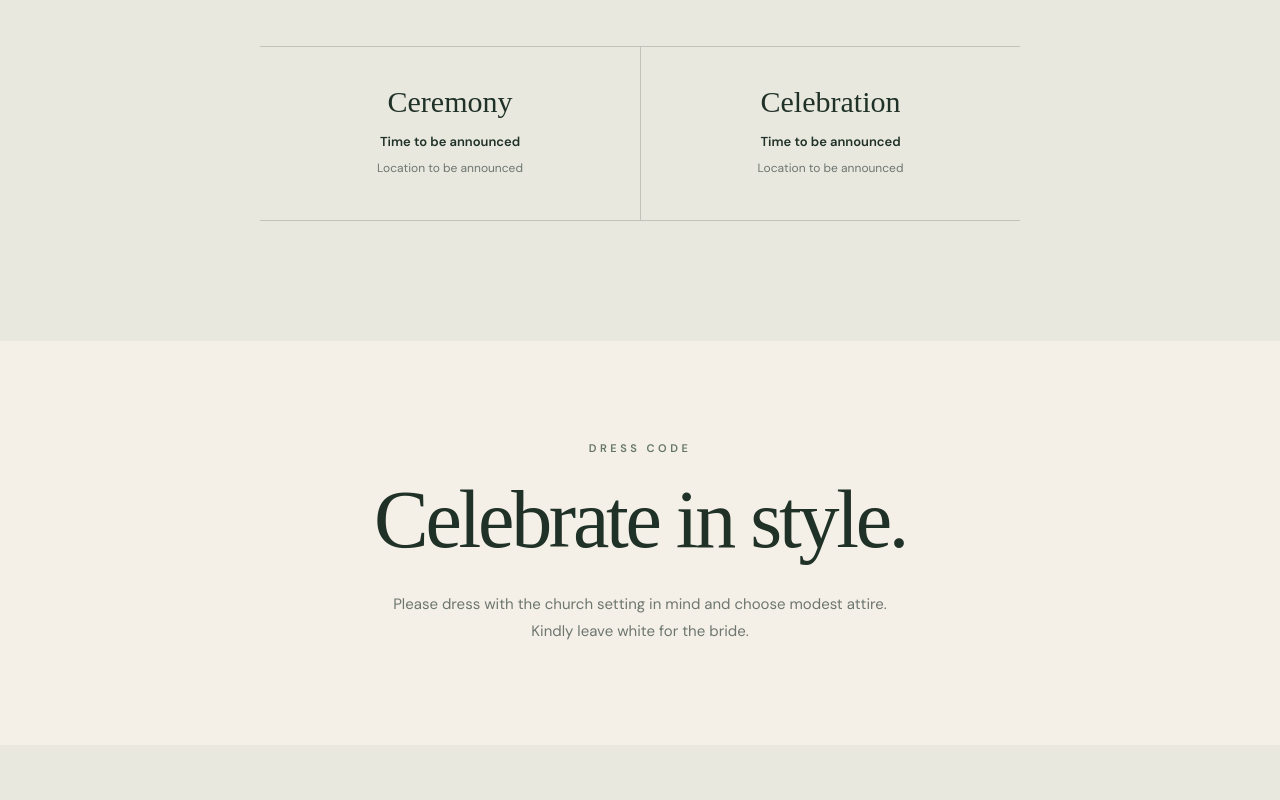
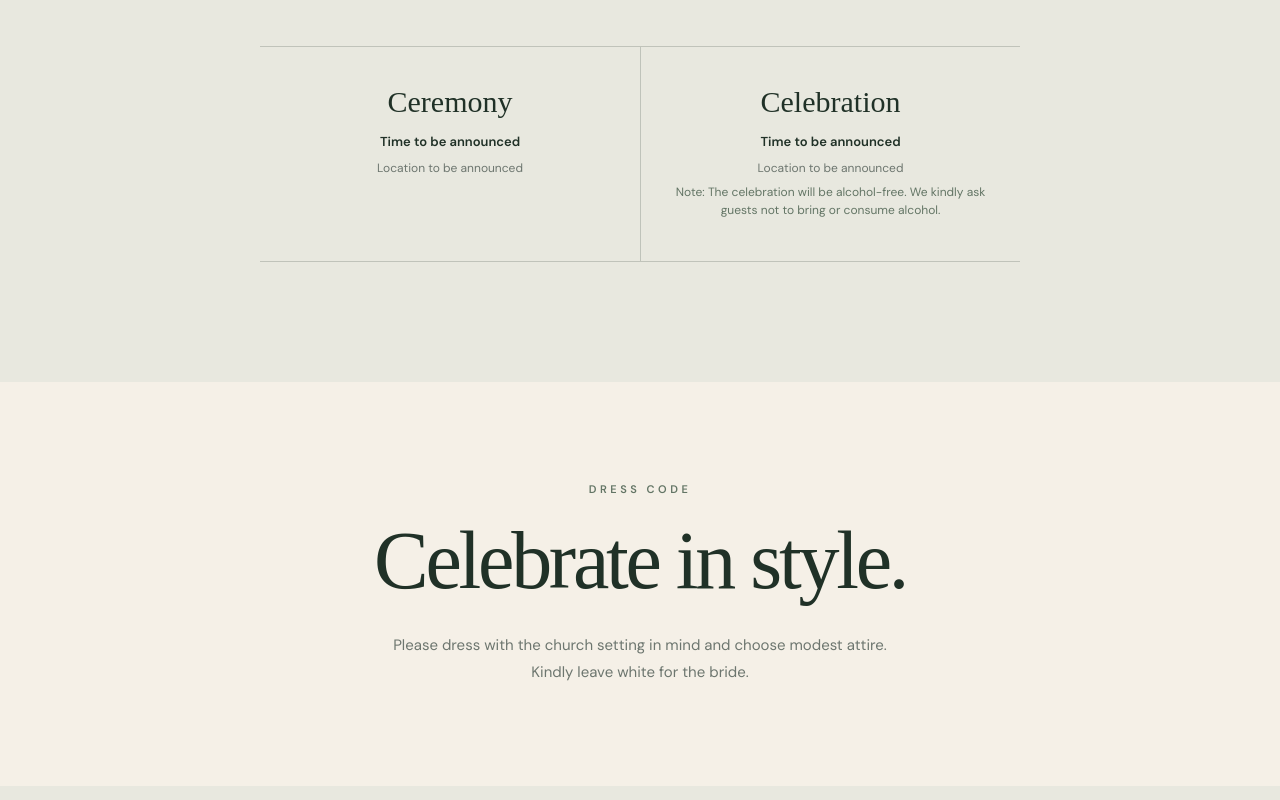
Before and after one commit to MerryByte/ProjectMarried, a website: page index.html in a window 1280 px wide. Shown: the part 1040-1840 px from the top of the page. Drawn offline with nearby package versions, Linux system fonts and the light colour scheme; no server answers; a web font is replaced by a local one.

Commit message:
Add alcohol-free celebration note

```diff
--- a/index.html
+++ b/index.html
@@ -51,7 +51,7 @@
       <h2>Wedding schedule</h2>
       <div class="schedule-list">
         <article><h3>Ceremony</h3><p><strong id="ceremonyTime">Time to be announced</strong><small id="ceremonyLocation">Location to be announced</small></p></article>
-        <article><h3>Celebration</h3><p><strong id="celebrationTime">Time to be announced</strong><small id="celebrationLocation">Location to be announced</small></p></article>
+        <article><h3>Celebration</h3><p><strong id="celebrationTime">Time to be announced</strong><small id="celebrationLocation">Location to be announced</small><small class="schedule-note">Note: The celebration will be alcohol-free. We kindly ask guests not to bring or consume alcohol.</small></p></article>
       </div>
     </section>
 
--- a/language.js
+++ b/language.js
@@ -8,6 +8,7 @@
     "Location to be announced": "Місце повідомимо згодом", "From your point of view": "Вашими очима",
     "Dress code": "Дрес-код", "Celebrate in style.": "Святкуймо зі стилем.",
     "Please dress with the church setting in mind and choose modest attire. Kindly leave white for the bride.": "Будь ласка, обирайте скромне вбрання, пам’ятаючи про церковну обстановку. Просимо залишити білий колір нареченій.",
+    "Note: The celebration will be alcohol-free. We kindly ask guests not to bring or consume alcohol.": "Примітка: святкування буде без алкоголю. Просимо гостей не приносити та не вживати алкоголь.",
     "Help us remember": "Допоможіть нам зберегти", "every little moment.": "кожну мить.",
     "Share your photos and videos from our day.": "Поділіться фото й відео з нашого свята.",
     "Checking when photo sharing opens…": "Перевіряємо, коли можна буде ділитися фото…",
--- a/styles.css
+++ b/styles.css
@@ -61,6 +61,7 @@ h1 em { font-weight: 400; font-size: .66em; }
 .schedule-list p strong,.schedule-list p small { display:block; }
 .schedule-list p strong { color:var(--ink); font-size:13px; font-weight:600; }
 .schedule-list p small { margin-top:5px; font-size:12px; }
+.schedule-note { color:var(--sage); line-height:1.5; }
 
 .dress-code { padding:100px 24px; text-align:center; background:var(--cream); }
 .dress-code .eyebrow { color:var(--sage); }
```
